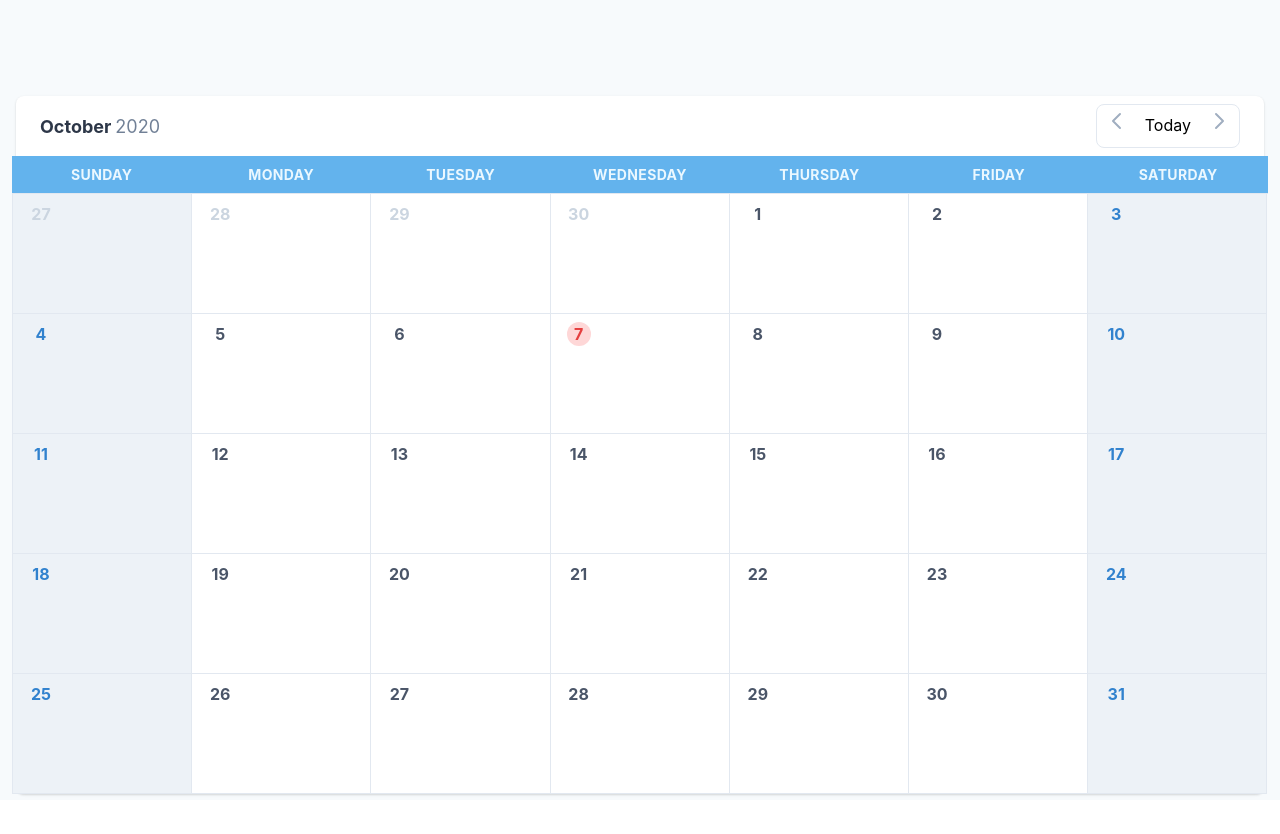
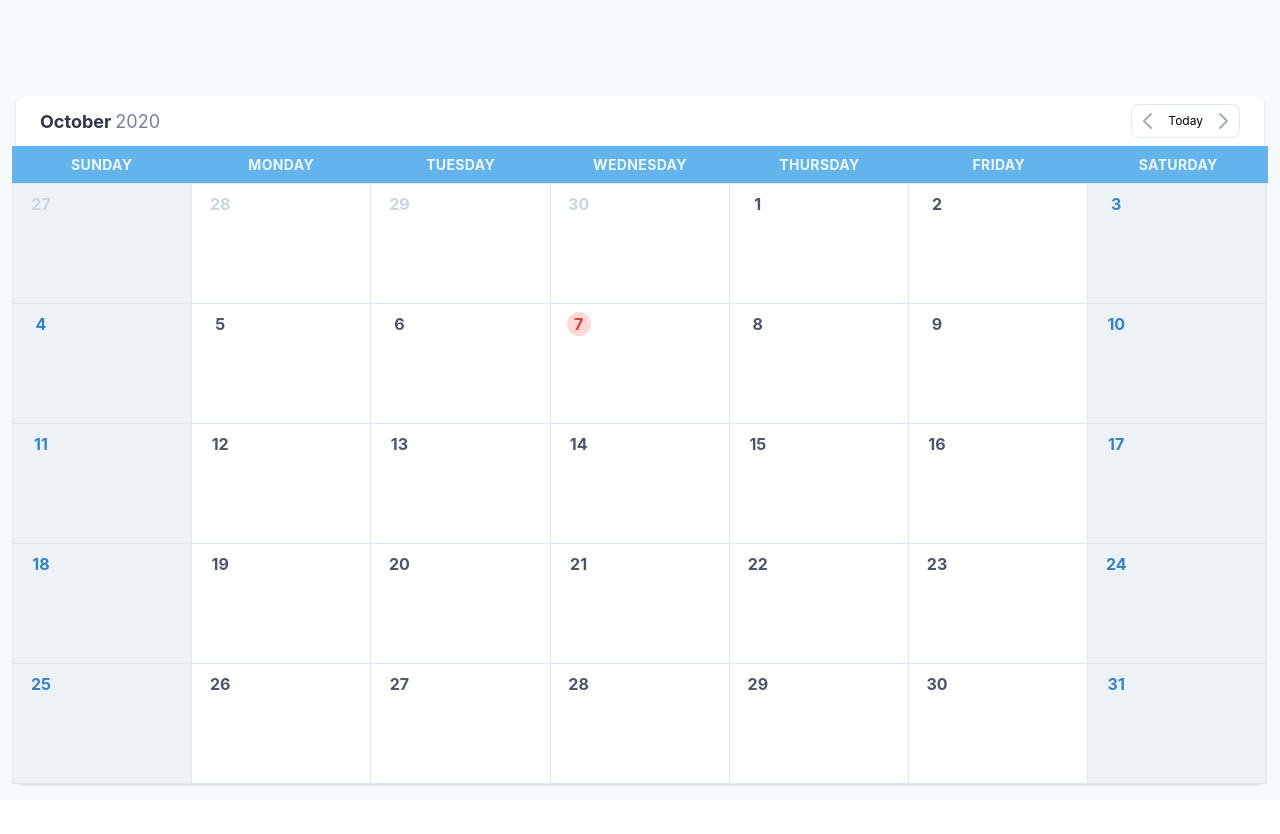
Before and after one commit to spacebromx/calendar-reminders, a React (Create React App) app: page / in a window 1280 px wide. Shown: the top 834 px of the page. Built offline with nearby package versions, Linux system fonts and the light colour scheme.

Commit message:
Fixed Navigation styling

```diff
--- a/src/components/Navigation.js
+++ b/src/components/Navigation.js
@@ -43,7 +43,7 @@ const Navigation = () => {
         <span className="text-lg font-bold text-gray-800">{currentMonth}</span>
         <span className="ml-1 text-lg text-gray-600 font-normal">{year}</span>
       </div>
-      <div className="border rounded-lg px-1">
+      <div className="border rounded-lg inline-flex">
         <button
           type="button"
           className="leading-none rounded-lg transition ease-in-out duration-100 inline-flex cursor-pointer hover:bg-gray-200 p-1 items-center"
@@ -56,9 +56,10 @@ const Navigation = () => {
           </svg>
         </button>
         <button
+          className="transition ease-in-out duration-100 inline-flex cursor-pointer hover:bg-gray-200 p-1 items-center text-xs"
           onClick={e => handleMonthClick(e, TIME_TRAVEL_DIRECTIONS.CENTER)}
-          style={{position: 'relative', top: '-2px'}}
-          className="leading-none rounded-lg transition ease-in-out duration-100 inline-flex cursor-pointer hover:bg-gray-200 p-3 items-center">Today
+        >
+          Today
         </button>
         <button
           type="button"
```
